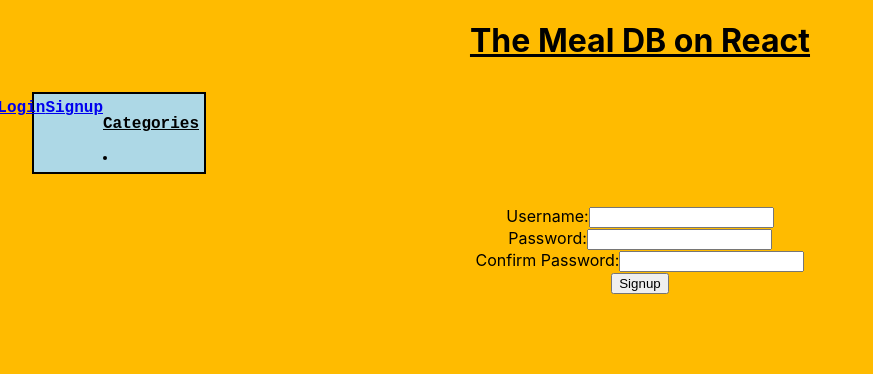
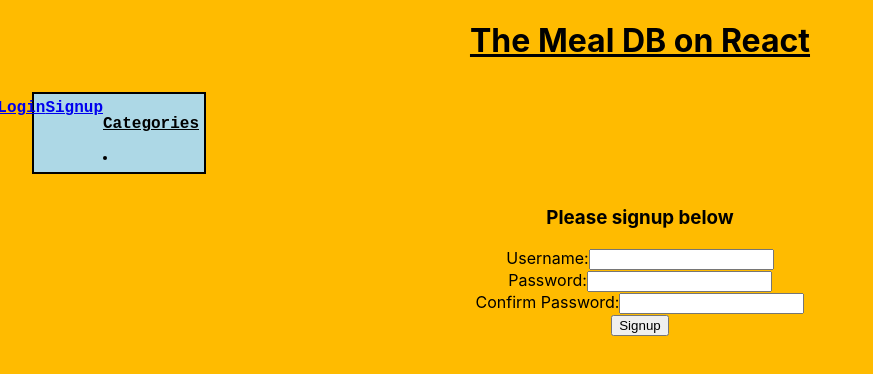
Before and after one commit to mpthor86/meal-db-react, a React (Create React App) app: page /signup in a window 1280 px wide. Shown: the top 374 px of the page, without its empty margins (0-873 px from the left). Built offline with nearby package versions, Linux system fonts and the light colour scheme; no server answers.

Commit message:
use history to update DOM

```diff
--- a/src/components/Signup.js
+++ b/src/components/Signup.js
@@ -18,11 +18,13 @@ class Signup extends React.Component {
     handleSubmit = (e) => {
         e.preventDefault()
         this.props.signup(this.state)
+        this.props.history.push('/')
     }
 
     render(){
         return(
             <div>
+                <h3>Please signup below</h3>
                 <form onSubmit={this.handleSubmit}>
                     <label>Username:</label>
                     <input name="username" value={this.state.username} onChange={this.handleChange} type='text' />
```
